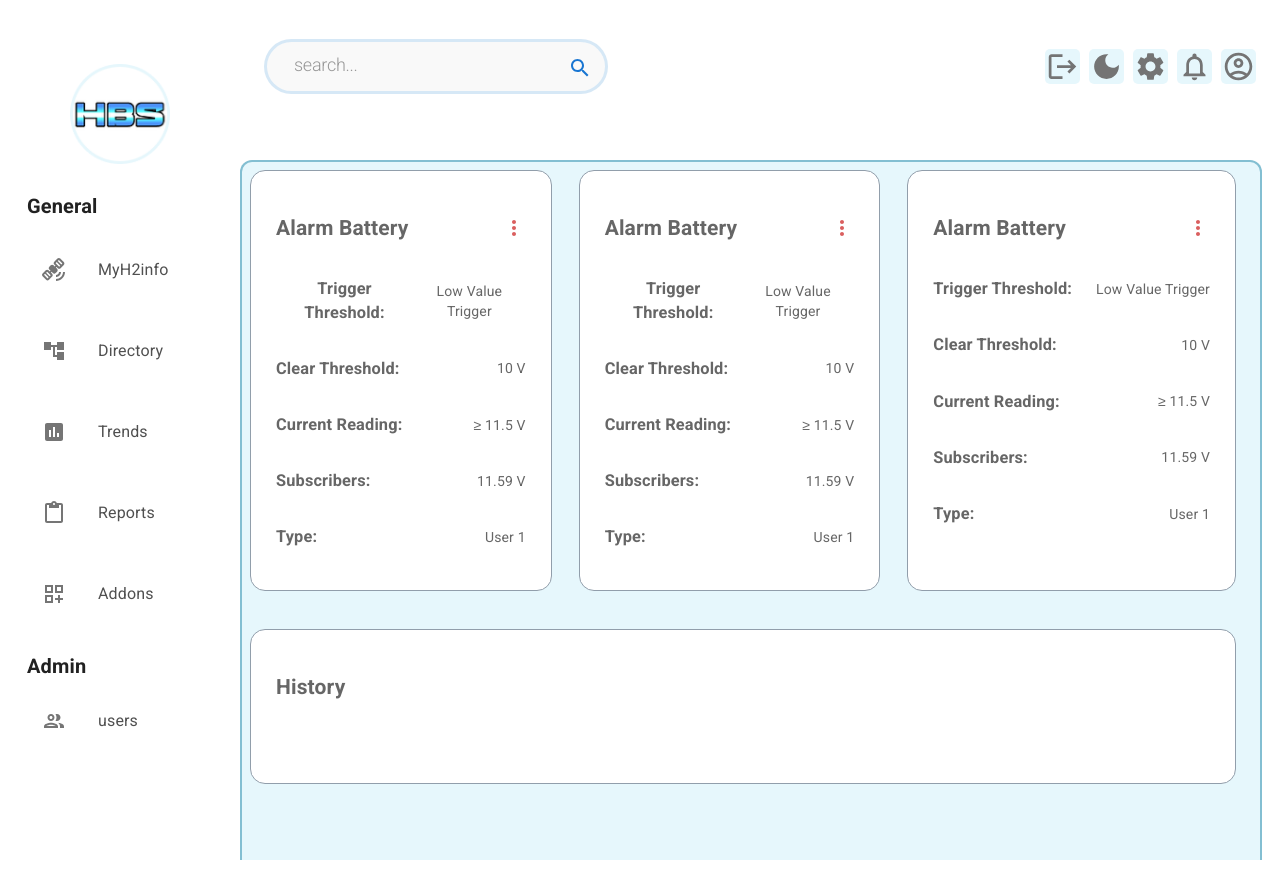
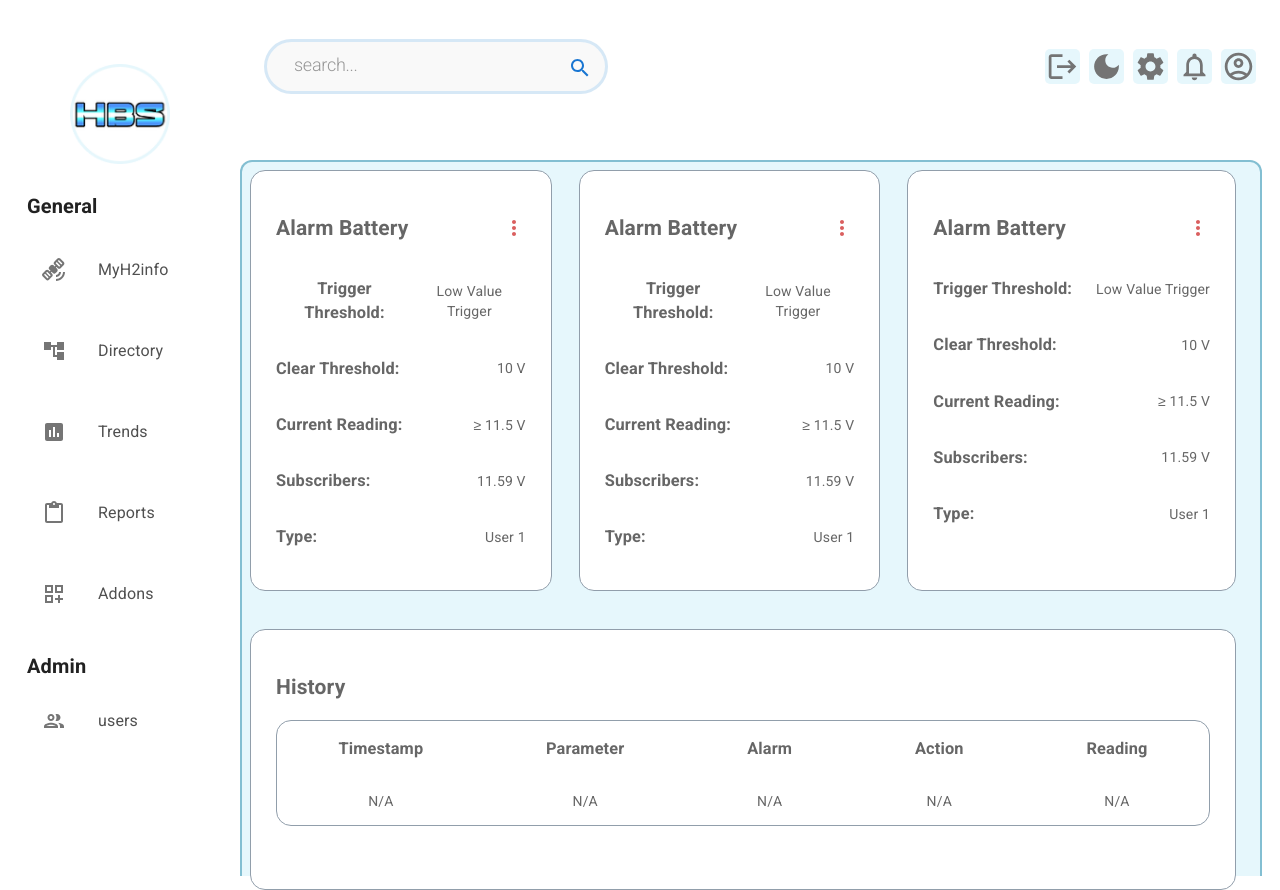
Before and after one commit to kpierc11/Dashboard_Demo, a React (Create React App) app in the folder app/: page /station-data/alarms in a window 1280 px wide. Before the commit the page ends 860 px from the top, so only its background shows below. Built offline with nearby package versions, Linux system fonts and the light colour scheme.

Commit message:
updates to alarm page.

```diff
--- a/app/src/pages/alarmsPage/AlarmsPage.tsx
+++ b/app/src/pages/alarmsPage/AlarmsPage.tsx
@@ -124,6 +124,76 @@ export default function AlarmsPage() {
               >
                 <h2 style={{ marginRight: "auto" }}>History</h2>
               </Box>
+              <Box
+                sx={{
+                  display: "flex",
+                  flexDirection: "row",
+                  border: "1px solid #919EAB",
+                  borderRadius: "15px",
+                  justifyContent:"center"
+                }}
+              >
+                <Box
+                  sx={{
+                    display: "flex",
+                    flexDirection: "column",
+                    alignItems: "center",
+                    marginRight:"auto",
+                    marginLeft:"auto"
+                  }}
+                >
+                  <h3>Timestamp</h3>
+                  <p>N/A</p>
+                </Box>
+                <Box
+                  sx={{
+                    display: "flex",
+                    flexDirection: "column",
+                    alignItems: "center",
+                    marginRight:"auto",
+                    marginLeft:"auto"
+                  }}
+                >
+                  <h3>Parameter</h3>
+                  <p>N/A</p>
+                </Box>
+                <Box
+                  sx={{
+                    display: "flex",
+                    flexDirection: "column",
+                    alignItems: "center",
+                    marginRight:"auto",
+                    marginLeft:"auto"
+                  }}
+                >
+                  <h3>Alarm</h3>
+                  <p>N/A</p>
+                </Box>
+                <Box
+                  sx={{
+                    display: "flex",
+                    flexDirection: "column",
+                    alignItems: "center",
+                    marginRight:"auto",
+                    marginLeft:"auto"
+                  }}
+                >
+                  <h3>Action</h3>
+                  <p>N/A</p>
+                </Box>
+                <Box
+                  sx={{
+                    display: "flex",
+                    flexDirection: "column",
+                    alignItems: "center",
+                    marginRight:"auto",
+                    marginLeft:"auto"
+                  }}
+                >
+                  <h3>Reading</h3>
+                  <p>N/A</p>
+                </Box>
+              </Box>
             </Box>
           </Item>
         </Grid>
```
